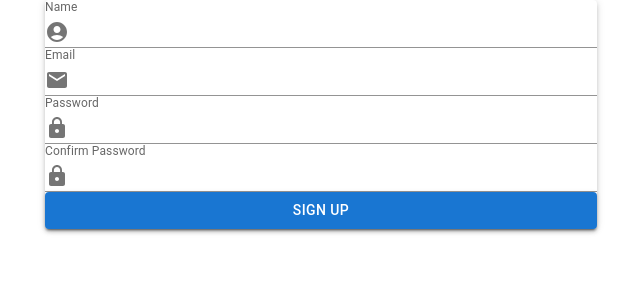
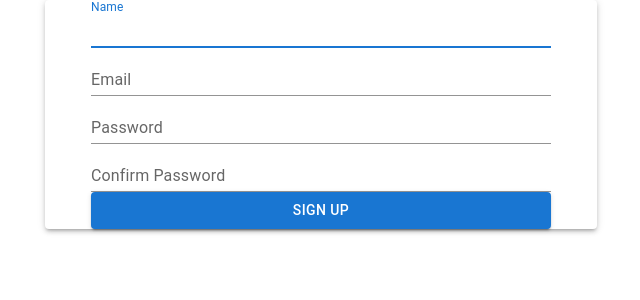
Before and after one commit to michaeladrianhernandezrala/typebot-frontend, a React (Create React App) app: page /signup in a window 1280 px wide. Shown: the top 300 px of the page, without its empty margins (319-959 px from the left). Built offline with nearby package versions, Linux system fonts and the light colour scheme.

Commit message:
Completing SIgnUp

```diff
--- a/package.json
+++ b/package.json
@@ -11,12 +11,12 @@
     "@testing-library/react": "^13.4.0",
     "@testing-library/user-event": "^13.5.0",
     "axios": "^1.1.3",
+    "formik": "^2.2.9",
     "react": "^18.2.0",
     "react-dom": "^18.2.0",
     "react-redux": "^8.0.5",
     "react-router-dom": "^6.4.3",
     "react-scripts": "5.0.1",
-    "react-spinners": "^0.13.6",
     "web-vitals": "^2.1.4",
     "yup": "^0.32.11"
   },
--- a/src/config/config.js
+++ b/src/config/config.js
@@ -1,5 +1,5 @@
 const config = {
-  baseURL: "http://localhost:3610",
+  baseURL: "http://localhost:3606",
 };
 
 export default config;
--- a/src/index.js
+++ b/src/index.js
@@ -4,6 +4,7 @@ import "./index.css";
 import App from "./App";
 import reportWebVitals from "./reportWebVitals";
 import { BrowserRouter } from "react-router-dom";
+import "react-toastify/dist/ReactToastify.css";
 
 const root = ReactDOM.createRoot(document.getElementById("root"));
 root.render(
--- a/src/modules/FormScreen/view/index.js
+++ b/src/modules/FormScreen/view/index.js
@@ -1,11 +1,15 @@
-import { Box } from "@mui/material";
+import { Box, CssBaseline } from "@mui/material";
 import { Container } from "@mui/system";
 import React from "react";
+import { ToastContainer } from "react-toastify";
 
 function FormScreen({ children }) {
   return (
     <Box component="main">
-      <Container maxWidth="sm">{children}</Container>
+      <Container maxWidth="sm">
+        <CssBaseline />
+        {children}
+      </Container>
     </Box>
   );
 }
--- a/src/modules/RegisterScreen/view/index.js
+++ b/src/modules/RegisterScreen/view/index.js
@@ -1,68 +1,131 @@
 import React from "react";
+import { useFormik } from "formik";
+import * as yup from "yup";
+import { ToastContainer, toast } from "react-toastify";
 
-import { Button, Grid, InputAdornment, Paper, TextField } from "@mui/material";
-import AccountCircleIcon from "@mui/icons-material/AccountCircle";
-import EmailIcon from "@mui/icons-material/Email";
-import LockIcon from "@mui/icons-material/Lock";
+import { Button, Grid, Paper, TextField } from "@mui/material";
+
 import FormScreen from "../../FormScreen/view";
+import accountService from "../../../services/accountService";
+
+const validationSchema = yup.object({
+  username: yup.string("Name").required("Name is required"),
+  email: yup
+    .string("Email")
+    .email("Enter a valid email")
+    .required("Email is required"),
+  password: yup.string("Password").required("Password is required"),
+  confirmPassword: yup
+    .string("Confirm Password")
+    .required("You must confirm password")
+    .oneOf([yup.ref("password"), null], "Passwords must match"),
+});
 
 function RegisterScreen() {
+  const formik = useFormik({
+    initialValues: {
+      username: "",
+      email: "",
+      password: "",
+      confirmPassword: "",
+    },
+    validationSchema: validationSchema,
+    onSubmit: async (values) => {
+      const data = {
+        username: values.username,
+        email: values.email,
+        password: values.password,
+      };
+
+      try {
+        const response = await accountService.createAccount(data);
+        console.log(response);
+      } catch (error) {
+        console.log(error);
+      }
+    },
+  });
+
   return (
     <FormScreen>
       <Grid>
         <Paper elevation={3}>
-          <form>
+          <form onSubmit={formik.handleSubmit}>
+            <Grid container justifyContent="center">
+              <Grid item xs={10}>
                 <TextField
+                  id="username"
+                  name="username"
+                  variant="standard"
+                  label="Name"
+                  value={formik.values.username}
+                  onChange={formik.handleChange}
+                  error={
+                    formik.touched.username && Boolean(formik.errors.username)
+                  }
+                  helperText={formik.touched.username && formik.errors.username}
                   fullWidth
-              label="Name"
+                  autoFocus
+                />
+              </Grid>
+              <Grid item xs={10}>
+                <TextField
+                  id="email"
+                  name="email"
                   variant="standard"
-              InputProps={{
-                startAdornment: (
-                  <InputAdornment position="start">
-                    <AccountCircleIcon />
-                  </InputAdornment>
-                ),
-              }}
+                  label="Email"
+                  value={formik.values.email}
+                  onChange={formik.handleChange}
+                  error={formik.touched.email && Boolean(formik.errors.email)}
+                  helperText={formik.touched.email && formik.errors.email}
+                  fullWidth
                 />
+              </Grid>
+              <Grid item xs={10}>
                 <TextField
+                  id="password"
+                  name="password"
+                  variant="standard"
+                  label="Password"
+                  value={formik.values.password}
+                  onChange={formik.handleChange}
+                  error={
+                    formik.touched.email && Boolean(formik.errors.password)
+                  }
+                  helperText={formik.touched.password && formik.errors.password}
                   fullWidth
-              label="Email"
+                />
+              </Grid>
+              <Grid item xs={10}>
+                <TextField
+                  id="confirmPassword"
+                  name="confirmPassword"
                   variant="standard"
-              InputProps={{
-                startAdornment: (
-                  <InputAdornment position="start">
-                    <EmailIcon />
-                  </InputAdornment>
-                ),
-              }}
+                  label="Confirm Password"
+                  value={formik.values.confirmPassword}
+                  onChange={formik.handleChange}
+                  error={
+                    formik.touched.confirmPassword &&
+                    Boolean(formik.errors.confirmPassword)
+                  }
+                  helperText={
+                    formik.touched.confirmPassword &&
+                    formik.errors.confirmPassword
+                  }
+                  fullWidth
                 />
-            <TextField
+              </Grid>
+              <Grid item xs={10}>
+                <Button
+                  type="submit"
                   fullWidth
-              label="Password"
-              variant="standard"
-              InputProps={{
-                startAdornment: (
-                  <InputAdornment position="start">
-                    <LockIcon />
-                  </InputAdornment>
-                ),
-              }}
-            />
-            <TextField
-              fullWidth
-              label="Confirm Password"
-              variant="standard"
-              InputProps={{
-                startAdornment: (
-                  <InputAdornment position="start">
-                    <LockIcon />
-                  </InputAdornment>
-                ),
-              }}
-            />
-            <Button fullWidth type="submit" variant="contained" color="primary">
-              Sign up
+                  variant="contained"
+                  color="primary"
+                >
+                  Sign Up
                 </Button>
+              </Grid>
+            </Grid>
           </form>
         </Paper>
       </Grid>
--- /dev/null
+++ b/src/services/accountService.js
@@ -0,0 +1,9 @@
+import clientAxios from "../lib/clientAxios";
+
+class accountService {
+  static async createAccount(data) {
+    return clientAxios.post("/account", data);
+  }
+}
+
+export default accountService;
```
Also changed, not shown: src/services/authService.js (deleted, +0 -9 lines), 1 other file (tests, documents, lock files or other folders). Lines whose indentation alone changed are shown as unchanged.
